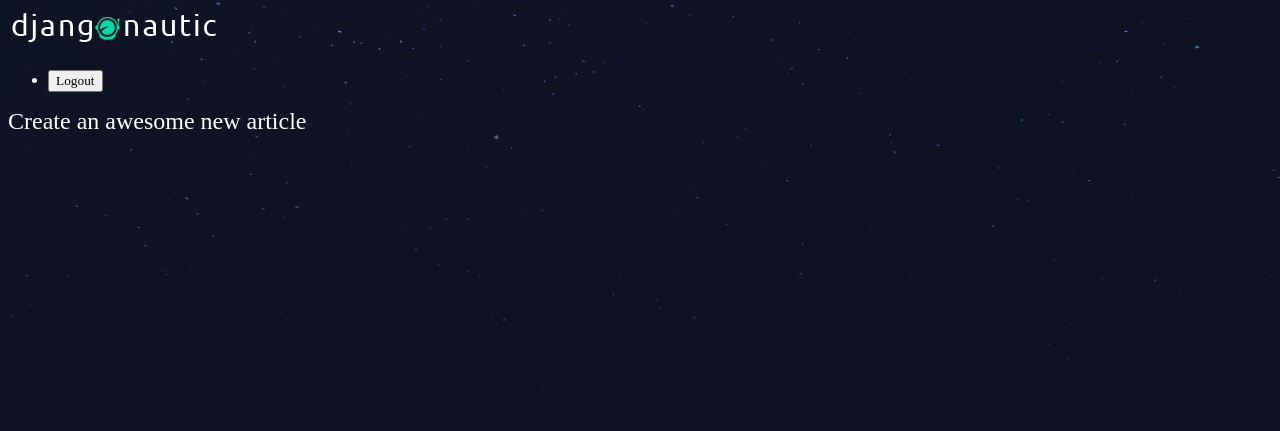
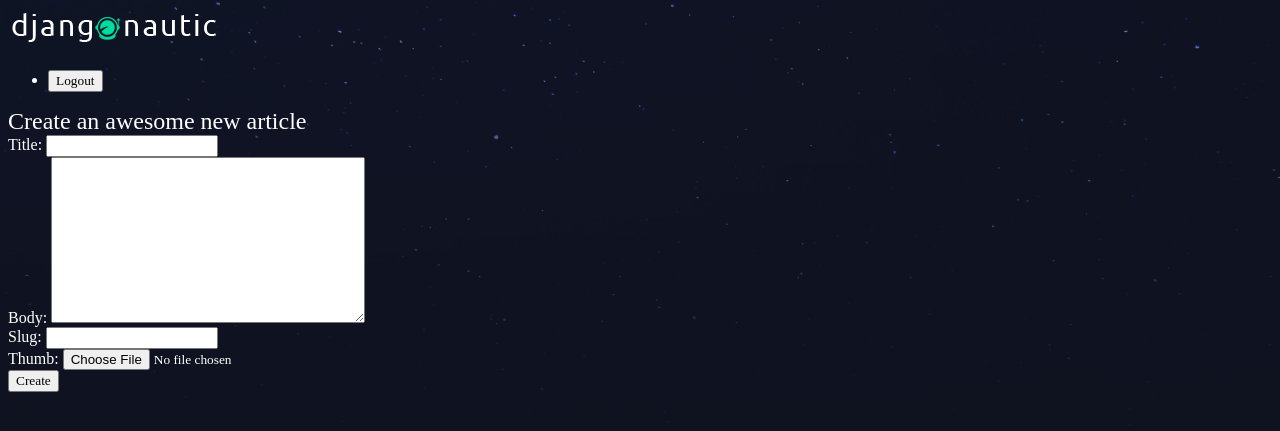
Before and after one commit to dnksebastian/python-exercises, a Django app: page /articles/create/ in a window 1280 px wide. Shown: the top 431 px of the page. Run offline with Django 5.2, Linux system fonts and the light colour scheme; the visitor is signed in with stand-in values (Sample User, id 1).

Commit message:
django blog

```diff
--- /dev/null
+++ b/django-blog/djangonautic/articles/forms.py
@@ -0,0 +1,7 @@
+from django import forms
+from . import models
+
+class CreateArticle(forms.ModelForm):
+    class Meta:
+        model = models.Article
+        fields = ['title', 'body', 'slug', 'thumb']
--- a/django-blog/djangonautic/articles/templates/articles/article_create.html
+++ b/django-blog/djangonautic/articles/templates/articles/article_create.html
@@ -3,5 +3,10 @@
 {% block content %}
     <div class="create-article">
         <h2>Create an awesome new article</h2>
+        <form class="site-form" action="{% url 'articles:create' %}" method="post" enctype="multipart/form-data">
+            {% csrf_token %}
+            {{ form }}
+            <input type="submit" value="Create">
+        </form>
     </div>
 {% endblock %}
--- a/django-blog/djangonautic/articles/views.py
+++ b/django-blog/djangonautic/articles/views.py
@@ -1,7 +1,8 @@
 from django.http import HttpResponse
-from django.shortcuts import render
+from django.shortcuts import render, redirect
 from .models import Article
 from django.contrib.auth.decorators import login_required
+from . import forms
 
 # Create your views here.
 
@@ -16,4 +17,12 @@ def article_detail(request, slug):
 
 @login_required(login_url="/accounts/login/")
 def article_create(request):
-    return render(request, 'articles/article_create.html')
+    if request.method == 'POST':
+        form = forms.CreateArticle(request.POST, request.FILES)
+        if form.is_valid():
+            # save article to db
+            return redirect('articles:list')
+    else:
+        form = forms.CreateArticle()
+
+    return render(request, 'articles/article_create.html', {'form': form})
```
